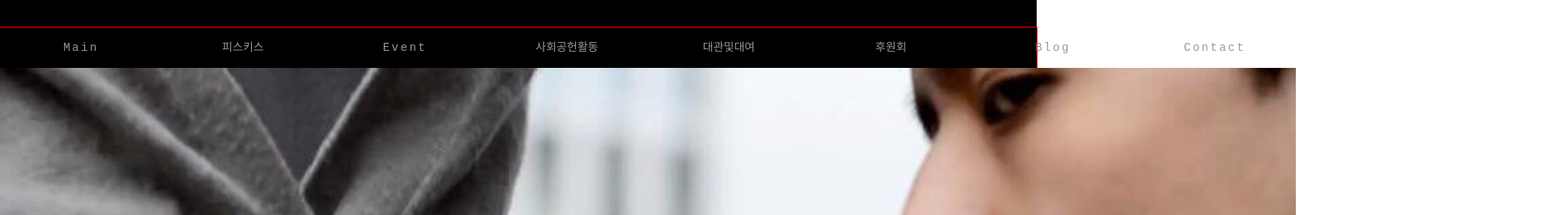
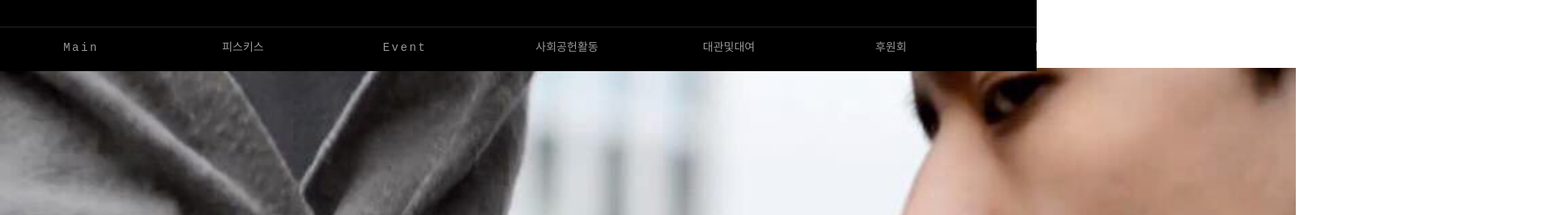
Before and after one commit to chungwoohee/portfolio, a website: page index.html in a window 1280 px wide. Shown: the part 67-333 px from the top of the page at 81% size, 1920 px wide, since content can reach past the window. Drawn offline with nearby package versions, Linux system fonts and the light colour scheme; a web font is replaced by a local one.

Commit message:
last20170706

```diff
--- a/assets/css/style.dev.css
+++ b/assets/css/style.dev.css
@@ -3,18 +3,19 @@
 @import url('https://fonts.googleapis.com/css?family=Noto+Sans');
 /* line 1, assets\less\variable.less */
 .main {
+  overflow: hidden;
   width: 1600px;
-  height: 650px;
   background: url(../../image/pic/main.png);
   background-size: cover;
   margin: 0 auto;
+  margin-top: 50px;
   position: relative;
 }
-/* line 8, assets\less\variable.less */
+/* line 11, assets\less\variable.less */
 .main:hover::after {
   opacity: 0.5;
 }
-/* line 11, assets\less\variable.less */
+/* line 14, assets\less\variable.less */
 .main::after {
   content: "";
   background-color: #000;
@@ -28,32 +29,32 @@
   transition: 1s;
   bottom: 0;
 }
-/* line 25, assets\less\variable.less */
+/* line 28, assets\less\variable.less */
 .main .title {
   width: 1600px;
   position: absolute;
   top: 33%;
 }
-/* line 30, assets\less\variable.less */
+/* line 33, assets\less\variable.less */
 .main .title .workshopTitle {
   position: relative;
   text-align: center;
   z-index: 999;
 }
-/* line 35, assets\less\variable.less */
+/* line 38, assets\less\variable.less */
 .main .title h1 {
   color: #fff;
   font-size: 70px;
   display: inline-block;
 }
-/* line 42, assets\less\variable.less */
+/* line 45, assets\less\variable.less */
 .main span {
   display: block;
   color: #fff;
   font-size: 25px;
   line-height: 30px;
 }
-/* line 49, assets\less\variable.less */
+/* line 52, assets\less\variable.less */
 .main .Btn span {
   width: 240px;
   height: 60px;
@@ -69,11 +70,11 @@
   position: relative;
   z-index: 999;
 }
-/* line 68, assets\less\variable.less */
+/* line 71, assets\less\variable.less */
 .news span {
   display: block;
 }
-/* line 72, assets\less\variable.less */
+/* line 75, assets\less\variable.less */
 .news .Btn span {
   width: 240px;
   height: 60px;
@@ -84,24 +85,24 @@
   text-align: center;
   font-size: 20px;
 }
-/* line 83, assets\less\variable.less */
+/* line 86, assets\less\variable.less */
 .news .rental .paragraph .Btn span {
   width: 120px;
   float: left;
 }
-/* line 88, assets\less\variable.less */
+/* line 91, assets\less\variable.less */
 .news .rent span {
   border: 1px #2ef7b2 solid;
   color: #2ef7b2;
   background-color: #fff;
 }
-/* line 95, assets\less\variable.less */
+/* line 98, assets\less\variable.less */
 .news .hall span {
   background-color: #2ef7b2;
   color: #146348;
   margin-left: 10px;
 }
-/* line 108, assets\less\variable.less */
+/* line 111, assets\less\variable.less */
 section.video .Btn span {
   display: inline-block;
   width: 240px;
@@ -197,52 +198,58 @@ a {
 .wrap .gnb .menu {
   height: 50px;
   background: #000;
+  font-size: 0;
+  position: absolute;
+  width: 100%;
+  height: auto;
+  z-index: 9999;
+  overflow: hidden;
 }
-/* line 72, assets\less\common.less */
+/* line 79, assets\less\common.less */
 .wrap .gnb .menu .slidemenu {
-  outline: 1px #F00 solid;
-  height: 699px;
-  background: #000;
+  height: 50px;
 }
-/* line 73, assets\less\common.less */
-.wrap .gnb .menu ul {
+/* line 81, assets\less\common.less */
+.wrap .gnb .menu .slidemenu a {
+  color: #999;
+  font-size: 14px;
+  display: inline-block;
+}
+/* line 86, assets\less\common.less */
+.wrap .gnb .menu .slidemenu .en {
+  letter-spacing: 0.18em;
+}
+/* line 87, assets\less\common.less */
+.wrap .gnb .menu .slidemenu > ul {
   margin: 0 auto;
   width: 1600px;
   text-align: center;
   line-height: 50px;
 }
-/* line 78, assets\less\common.less */
-.wrap .gnb .menu ul li {
+/* line 92, assets\less\common.less */
+.wrap .gnb .menu .slidemenu > ul > li {
   display: block;
   float: left;
   width: 200px;
 }
-/* line 82, assets\less\common.less */
-.wrap .gnb .menu ul li .en {
-  letter-spacing: 0.18em;
-}
-/* line 85, assets\less\common.less */
-.wrap .gnb .menu ul li a {
-  color: #999;
-  font-size: 14px;
-}
-/* line 92, assets\less\common.less */
-.wrap .gnb .menu ul > li > ul {
-  width: 100%;
-  height: 100%;
-  z-index: 999;
+/* line 100, assets\less\common.less */
+.wrap .gnb .menu .sl {
+  display: none;
+  height: 600px;
   position: relative;
 }
-/* line 99, assets\less\common.less */
-.wrap .gnb .menu ul > li > ul li {
+/* line 104, assets\less\common.less */
+.wrap .gnb .menu .sl ul li {
   padding-top: 10px;
   line-height: 35px;
 }
-/* line 100, assets\less\common.less */
-.wrap .gnb .menu ul > li > ul li > a {
+/* line 105, assets\less\common.less */
+.wrap .gnb .menu .sl li > a {
   font-size: 13px;
+  width: 100%;
+  height: 100%;
 }
-/* line 107, assets\less\common.less */
+/* line 112, assets\less\common.less */
 .wrap .contents section .h1 {
   border: 1px #Ff0 solid;
   font-size: 38px;
@@ -251,41 +258,41 @@ a {
   text-transform: uppercase;
   letter-spacing: 0.1em;
 }
-/* line 116, assets\less\common.less */
+/* line 121, assets\less\common.less */
 .wrap .contents section.main {
-  height: 650px;
+  height: 600px;
   background-color: #f2f2f2;
 }
-/* line 121, assets\less\common.less */
+/* line 126, assets\less\common.less */
 .wrap .contents section.news {
   width: 1600px;
   margin: 0 auto;
   margin-top: 50px;
 }
-/* line 126, assets\less\common.less */
+/* line 131, assets\less\common.less */
 .wrap .contents section.news .calendar {
   width: 1600px;
   height: 200px;
   outline: 1px #ccc solid;
   margin-bottom: 50px;
 }
-/* line 133, assets\less\common.less */
+/* line 138, assets\less\common.less */
 .wrap .contents section.news .box {
   width: 1600px;
   height: 930px;
   margin: 0 auto;
 }
-/* line 138, assets\less\common.less */
+/* line 143, assets\less\common.less */
 .wrap .contents section.news .box .paragraph {
   border: 1px #f00 solid;
   margin: 20px;
 }
-/* line 142, assets\less\common.less */
+/* line 147, assets\less\common.less */
 .wrap .contents section.news .box .paragraph h1 {
   border: 1px #f0f solid;
   letter-spacing: 0.09em;
 }
-/* line 147, assets\less\common.less */
+/* line 152, assets\less\common.less */
 .wrap .contents section.news .box .topic {
   width: 450px;
   height: 100%;
@@ -293,31 +300,31 @@ a {
   float: left;
   display: grid;
 }
-/* line 155, assets\less\common.less */
+/* line 160, assets\less\common.less */
 .wrap .contents section.news .box .first {
   outline: 1px #ccc solid;
 }
-/* line 157, assets\less\common.less */
+/* line 162, assets\less\common.less */
 .wrap .contents section.news .box .first h1 {
   font-family: 'Cinzel', serif;
   margin: 0;
 }
-/* line 160, assets\less\common.less */
+/* line 165, assets\less\common.less */
 .wrap .contents section.news .box .second {
   margin: 0 125px;
   outline: 1px #ccc solid;
 }
-/* line 163, assets\less\common.less */
+/* line 168, assets\less\common.less */
 .wrap .contents section.news .box .second h1 {
   font-family: 'Cinzel', serif;
   margin: 0;
 }
-/* line 166, assets\less\common.less */
+/* line 171, assets\less\common.less */
 .wrap .contents section.news .box .article {
   width: 450px;
   height: 460px;
 }
-/* line 171, assets\less\common.less */
+/* line 176, assets\less\common.less */
 .wrap .contents section.news .box .article > span {
   border: 1px #00f solid;
   margin-left: 20px;
@@ -325,108 +332,108 @@ a {
   font-size: 12px;
   font-weight: 600;
 }
-/* line 179, assets\less\common.less */
+/* line 184, assets\less\common.less */
 .wrap .contents section.news .box .img {
   width: 450px;
   height: 450px;
 }
-/* line 184, assets\less\common.less */
+/* line 189, assets\less\common.less */
 .wrap .contents section.news .box img {
   width: 100%;
 }
-/* line 189, assets\less\common.less */
+/* line 194, assets\less\common.less */
 .wrap .contents section.news .box .third h1 {
   margin: 0;
 }
-/* line 190, assets\less\common.less */
+/* line 195, assets\less\common.less */
 .wrap .contents section.news .box .third .rental {
   margin-top: 30px;
 }
-/* line 195, assets\less\common.less */
+/* line 200, assets\less\common.less */
 .wrap .contents section.news .box .third > div {
   outline: 1px #ccc solid;
   width: 450px;
   height: 450px;
 }
-/* line 201, assets\less\common.less */
+/* line 206, assets\less\common.less */
 .wrap .contents section.news .box .third .paragraph .infotitle {
   border: 1px #00f solid;
   font-size: 12px;
   font-weight: 600;
   margin-bottom: 20px;
 }
-/* line 211, assets\less\common.less */
+/* line 216, assets\less\common.less */
 .wrap .contents section.sns {
   width: 100%;
   margin-top: 50px;
 }
-/* line 214, assets\less\common.less */
+/* line 219, assets\less\common.less */
 .wrap .contents section.sns .social {
   width: 1600px;
   height: 474px;
   margin: 0 auto;
 }
-/* line 219, assets\less\common.less */
+/* line 224, assets\less\common.less */
 .wrap .contents section.sns .social li {
   float: left;
   width: 790px;
   height: 474px;
 }
-/* line 224, assets\less\common.less */
+/* line 229, assets\less\common.less */
 .wrap .contents section.sns .social li a > img {
   width: 40px;
   height: 50px;
   float: right;
 }
-/* line 230, assets\less\common.less */
+/* line 235, assets\less\common.less */
 .wrap .contents section.sns .social li .blogimg {
   background-color: #f49ac1;
   outline: 1px #ccc solid;
   height: 400px;
 }
-/* line 236, assets\less\common.less */
+/* line 241, assets\less\common.less */
 .wrap .contents section.sns .social li .snsimg {
   outline: 1px #00F solid;
 }
-/* line 240, assets\less\common.less */
+/* line 245, assets\less\common.less */
 .wrap .contents section.sns .social li .snsimg ul > li {
   outline: 1px #000 solid;
   width: 197.5px;
   height: 200px;
 }
-/* line 248, assets\less\common.less */
+/* line 253, assets\less\common.less */
 .wrap .contents section.sns .social .media {
   margin-left: 20px;
 }
-/* line 255, assets\less\common.less */
+/* line 260, assets\less\common.less */
 .wrap .contents section.video {
   outline: 1px #f0f solid;
   margin: 0 auto;
   margin-top: 50px;
 }
-/* line 260, assets\less\common.less */
+/* line 265, assets\less\common.less */
 .wrap .contents section.video .videoimg {
   width: 1600px;
   margin: 0 auto;
   height: 200px;
 }
-/* line 265, assets\less\common.less */
+/* line 270, assets\less\common.less */
 .wrap .contents section.video .videoimg img {
   width: 100%;
   height: 100%;
 }
-/* line 268, assets\less\common.less */
+/* line 273, assets\less\common.less */
 .wrap .contents section.video .videoaline {
   width: 1600px;
   margin: 0 auto;
 }
-/* line 272, assets\less\common.less */
+/* line 277, assets\less\common.less */
 .wrap .contents section.video .videoaline a > img {
   width: 40px;
   height: 50px;
   float: right;
 }
-/* line 282, assets\less\common.less */
+/* line 287, assets\less\common.less */
 .wrap .footer {
   height: 329px;
   background: #000;
@@ -436,11 +443,11 @@ a {
   font-size: 11px;
   border: 1px #f00 solid;
 }
-/* line 291, assets\less\common.less */
+/* line 296, assets\less\common.less */
 .wrap .footer .footerwrap {
   height: 176px;
 }
-/* line 294, assets\less\common.less */
+/* line 299, assets\less\common.less */
 .wrap .footer .footerwrap .container > div {
   width: 240px;
   height: 73px;
@@ -449,52 +456,52 @@ a {
   margin: 45px 15px 0 0;
   line-height: 20px;
 }
-/* line 304, assets\less\common.less */
+/* line 309, assets\less\common.less */
 .wrap .footer .footerwrap .container p {
   color: #757474;
   font-size: 9px;
 }
-/* line 309, assets\less\common.less */
+/* line 314, assets\less\common.less */
 .wrap .footer .footerwrap .container {
   width: 1600px;
   margin: 0 auto;
 }
-/* line 313, assets\less\common.less */
+/* line 318, assets\less\common.less */
 .wrap .footer .footerwrap .container .info {
   width: 349px;
 }
-/* line 315, assets\less\common.less */
+/* line 320, assets\less\common.less */
 .wrap .footer .footerwrap .container span {
   display: inline-block;
   color: #fff;
   text-transform: uppercase;
   font-weight: normal;
 }
-/* line 322, assets\less\common.less */
+/* line 327, assets\less\common.less */
 .wrap .footer .footerwrap .container .name {
   color: #fff;
 }
-/* line 324, assets\less\common.less */
+/* line 329, assets\less\common.less */
 .wrap .footer .footerwrap .container .pis {
   padding-right: 5px;
   border-right: 1px #ccc solid;
   line-height: 8px;
 }
-/* line 325, assets\less\common.less */
+/* line 330, assets\less\common.less */
 .wrap .footer .footerwrap .container .master {
   font-size: 10px;
 }
-/* line 326, assets\less\common.less */
+/* line 331, assets\less\common.less */
 .wrap .footer .footerwrap .container .local {
   line-height: 11px;
   margin-top: 10px;
 }
-/* line 327, assets\less\common.less */
+/* line 332, assets\less\common.less */
 .wrap .footer .footerwrap .container .num {
   line-height: 11px;
   margin-top: 30px;
 }
-/* line 328, assets\less\common.less */
+/* line 333, assets\less\common.less */
 .wrap .footer .footerwrap .container .email {
   padding: 14px;
   font-size: .65em;
@@ -502,62 +509,62 @@ a {
   text-align: center;
   border: 1px #fff solid;
 }
-/* line 334, assets\less\common.less */
+/* line 339, assets\less\common.less */
 .wrap .footer .footerwrap .container .email a {
   color: #fff;
 }
-/* line 337, assets\less\common.less */
+/* line 342, assets\less\common.less */
 .wrap .footer .footerwrap .container .fallow .snsBtngroup {
   margin-top: 26px;
 }
-/* line 339, assets\less\common.less */
+/* line 344, assets\less\common.less */
 .wrap .footer .footerwrap .container .fallow .snsBtngroup a {
   margin: 0 10px 0 0;
 }
-/* line 340, assets\less\common.less */
+/* line 345, assets\less\common.less */
 .wrap .footer .footerwrap .container .fallow .snsBtngroup a svg {
   width: 25px;
 }
-/* line 348, assets\less\common.less */
+/* line 353, assets\less\common.less */
 .wrap .footer .footerend .notice {
   width: 1600px;
   margin: 0 auto;
   margin-bottom: 44px;
 }
-/* line 352, assets\less\common.less */
+/* line 357, assets\less\common.less */
 .wrap .footer .footerend .notice span {
   display: block;
   color: #fff;
   font-size: 10px;
   color: #757474;
 }
-/* line 360, assets\less\common.less */
+/* line 365, assets\less\common.less */
 .wrap .footer .footerend .end {
   border-top: 1px #262626 solid;
 }
-/* line 363, assets\less\common.less */
+/* line 368, assets\less\common.less */
 .wrap .footer .footerend .end ul {
   width: 1600px;
   margin: 0 auto;
   height: 80px;
   line-height: 80px;
 }
-/* line 364, assets\less\common.less */
+/* line 369, assets\less\common.less */
 .wrap .footer .footerend .end ul li {
   color: #757474;
   float: left;
   font-size: 14px;
   margin: 0 30px;
 }
-/* line 365, assets\less\common.less */
+/* line 370, assets\less\common.less */
 .wrap .footer .footerend .end ul li a {
   color: #757474;
 }
-/* line 367, assets\less\common.less */
+/* line 372, assets\less\common.less */
 .wrap .footer .footerend .end ul .marginfix {
   margin: 0;
 }
-/* line 368, assets\less\common.less */
+/* line 373, assets\less\common.less */
 .wrap .footer .footerend .end ul .fr {
   float: right;
 }
--- a/assets/less/common.less
+++ b/assets/less/common.less
@@ -69,36 +69,41 @@ a{text-decoration: none;}
   .menu{
     height: 50px;
     background: @color-black;
-        .slidemenu{ outline: 1px #F00 solid; height: 699px; background: #000;}
-    ul{
-      margin: 0 auto;
-      width: 1600px;
-      text-align: center;
-      line-height: 50px;
-      li{
+    font-size: 0;
+    position: absolute;
+    width: 100%;
+    height: auto;
+    z-index: 9999;
+    overflow: hidden;
+
+    .slidemenu{
+      height: 50px; //650
+      a{
+        color: #999;
+        font-size: 14px;
+        display: inline-block;
+      }
+      .en{letter-spacing: 0.18em;}
+        >ul{
+          margin: 0 auto;
+          width: 1600px;
+          text-align: center;
+          line-height: 50px;
+        >li{
         display: block;
         float: left;
         width: 200px;
-        .en{
-          letter-spacing: 0.18em;
-        }
-        a{
-          color: #999;
-          font-size: 14px;
-        }
       }
     }
+  }  //slidemenu close
 
-    ul>li>ul{
-      width: 100%;
-      //outline: 1px #00f solid;
-      height: 100%;
-      z-index: 999;
-
+    .sl{
+      display: none;
+      height: 600px;
       position: relative;
-      li{padding-top: 10px; line-height: 35px;}
-      li>a{font-size: 13px;}
-    }
+      ul li{padding-top: 10px; line-height: 35px;}
+      li>a{font-size: 13px; width: 100%; height: 100%;}
+    } //sl close
 
   } //menu close
 } //gnb close
@@ -114,7 +119,7 @@ a{text-decoration: none;}
   }
 
   section.main{
-    height: 650px;
+    height: 600px;
     background-color: #f2f2f2;
   }
 
--- a/assets/less/variable.less
+++ b/assets/less/variable.less
@@ -1,10 +1,13 @@
   .main{
+    overflow: hidden;
     width: 1600px;
-    height: 650px;
+    //height: 650px;
     background: url(../../image/pic/main.png);
     background-size: cover;
     margin: 0 auto;
+    margin-top: 50px;
     position: relative;
+
     &:hover::after{
       opacity:0.5;
     }
--- a/index.html
+++ b/index.html
@@ -42,10 +42,12 @@
           <div class="slidemenu">
             <ul>
                 <li><a class="en" href="#">Main</a>
-                  <ul><li><a href="#"></a></li></ul>
+                  <div class="sl">
+                    <ul><li><a href="#"></a></li></ul>
+                  </div>
                 </li>
                 <li><a href="#">피스키스</a>
-                  <div>
+                  <div class="sl">
                     <ul>
                       <li><a href="#">Piscis</a></li>
                       <li><a href="#">Piscis Physical Theater Lab</a></li>
@@ -53,15 +55,15 @@
                   </div>
                 </li>
                 <li><a class="en" href="#">Event</a>
-                  <div>
+                  <div class="sl">
                     <ul>
-                      <li><a href=""></a><a href="">이벤트</a></li>
-                      <li><a href=""></a><a href="">달력</a></li>
+                      <li><a href="">이벤트</a></li>
+                      <li><a href="">달력</a></li>
                     </ul>
                   </div>
                 </li>
                 <li><a href="#">사회공헌활동</a>
-                  <div>
+                  <div class="sl">
                     <ul>
                       <li><a href="#">사회공헌활동</a>
                       </li>
@@ -69,7 +71,7 @@
                   </div>
                 </li>
                 <li><a href="#">대관및대여</a>
-                  <div>
+                  <div class="sl">
                     <ul>
                       <li><a href="#">대관</a></li>
                       <li><a href="#">대여</a></li>
@@ -77,29 +79,28 @@
                   </div>
                 </li>
                 <li><a href="#">후원회</a>
-                  <div>
+                  <div class="sl">
                     <ul>
                       <li><a href="#">후원회</a></li>
                     </ul>
                   </div>
                 </li>
                 <li><a class="en" href="#">Blog</a>
-                  <div>
+                  <div class="sl">
                     <ul>
                       <li><a href="#">blog</a></li>
                     </ul>
                   </div>
                 </li>
-                <li><a class="en"href="#">Contact<a>
-                  <div>
+                <li><a class="en" href="#">Contact</a>
+                  <div class="sl">
                     <ul>
                       <li><a href="#">contact</a></li>
                     </ul>
                   </div>
                 </li>
-
             </ul>
-          </div>
+          </div> <!--slidemenu close-->
         </div>
     </div> <!--gnb close-->
 
```
Also changed, not shown: assets/javascript/javascript.js (+6 -4 lines), assets/css/style.css.
